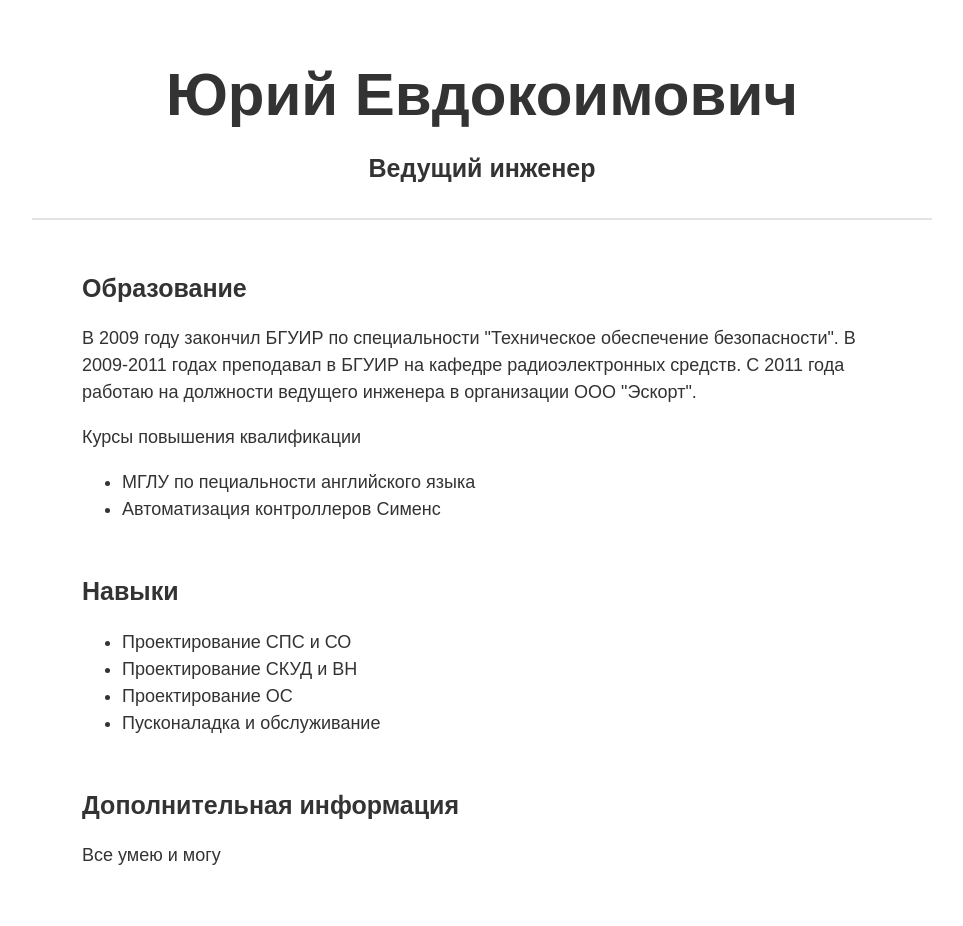
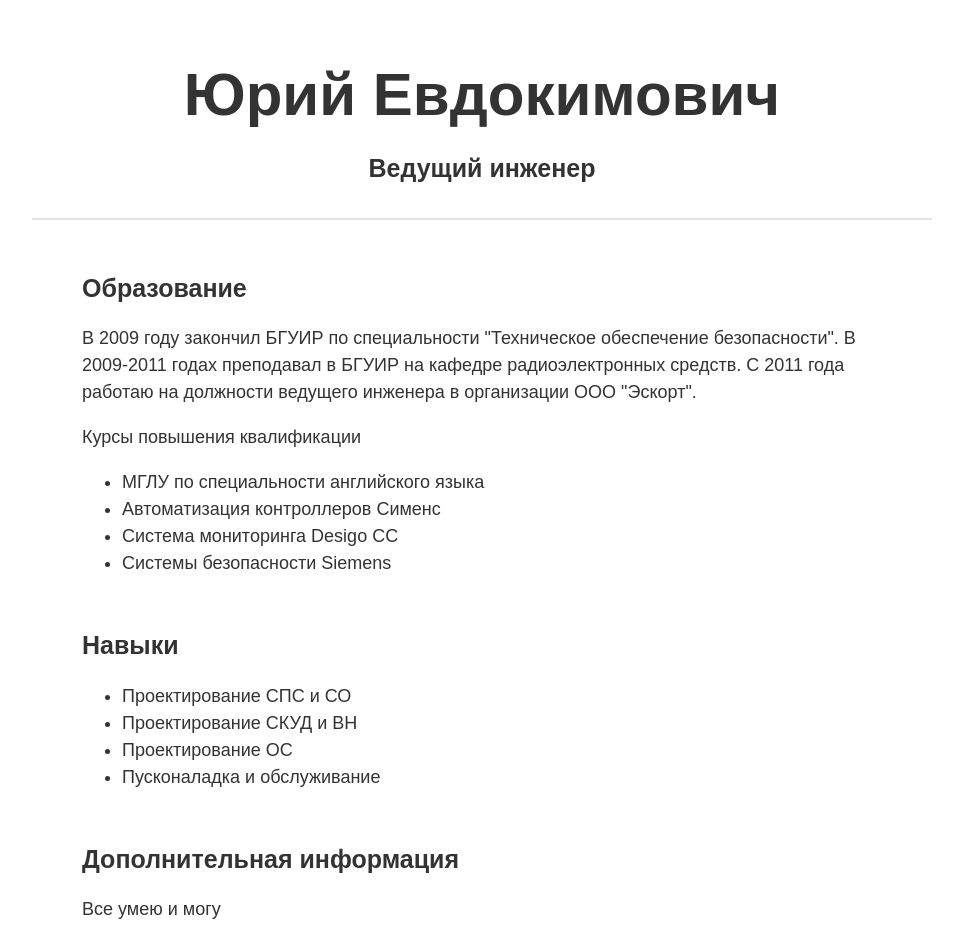
Before and after one commit to JustPuppet/justpuppet.github.io, a plain HTML site: page index.html in a window 1280 px wide. Shown: the whole page, without its empty margins (158-1121 px from the left). Drawn offline with Linux system fonts and the light colour scheme.

Commit message:
Update index.html

```diff
--- a/index.html
+++ b/index.html
@@ -9,7 +9,7 @@
 <body>
     <main>
 
-        <h1>Юрий Евдокоимович</h1>
+        <h1>Юрий Евдокимович</h1>
         <h2>Ведущий инженер</h2>
 
         <section>
@@ -18,8 +18,10 @@
             радиоэлектронных средств. С 2011 года работаю на должности ведущего инженера в организации ООО "Эскорт".</p>
           <p>Курсы повышения квалификации</p>
           <ul>
-            <li>МГЛУ по пециальности английского языка</li>
+            <li>МГЛУ по специальности английского языка</li>
             <li>Автоматизация контроллеров Сименс</li>
+            <li>Cистема мониторинга Desigo CC</li>
+            <li>Системы безопасности Siemens</li>
           </ul>
         </section>
 
```
